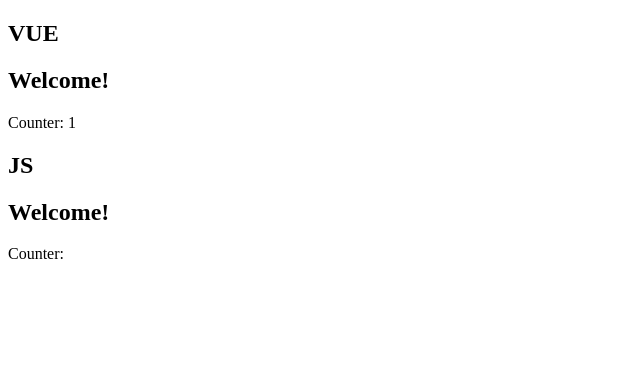
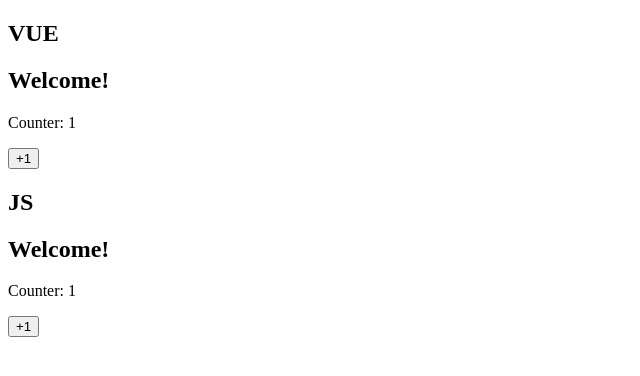
Before and after one commit to tolikhere/vue-learning, a plain HTML site: page index.html in a window 1280 px wide. Shown: the whole page, without its empty margins (0-640 px from the left). Drawn offline with nearby package versions, Linux system fonts and the light colour scheme.

Commit message:
Add js code for js-app container and two buttons

```diff
--- a/index.html
+++ b/index.html
@@ -11,12 +11,14 @@
         <h1>VUE</h1>
         <h2>Welcome!</h2>
         <p>Counter: {{ counter }}</p>
+        <button class="button" type="button">+1</button>
     </section>
 
     <section class="app js-app">
         <h1>JS</h1>
         <h2>Welcome!</h2>
         <p>Counter: <span class="counter"></span></p>
+        <button class="button" type="button">+1</button>
     </section>
 
     <script>
@@ -27,5 +29,13 @@
             }
         })
     </script>
+    <script>
+        const data = {
+            counter: 1
+        };
+
+        const counterEl = document.querySelector('.js-app .counter');
+        counterEl.textContent = data.counter;
+    </script>
 </body>
 </html>
```
